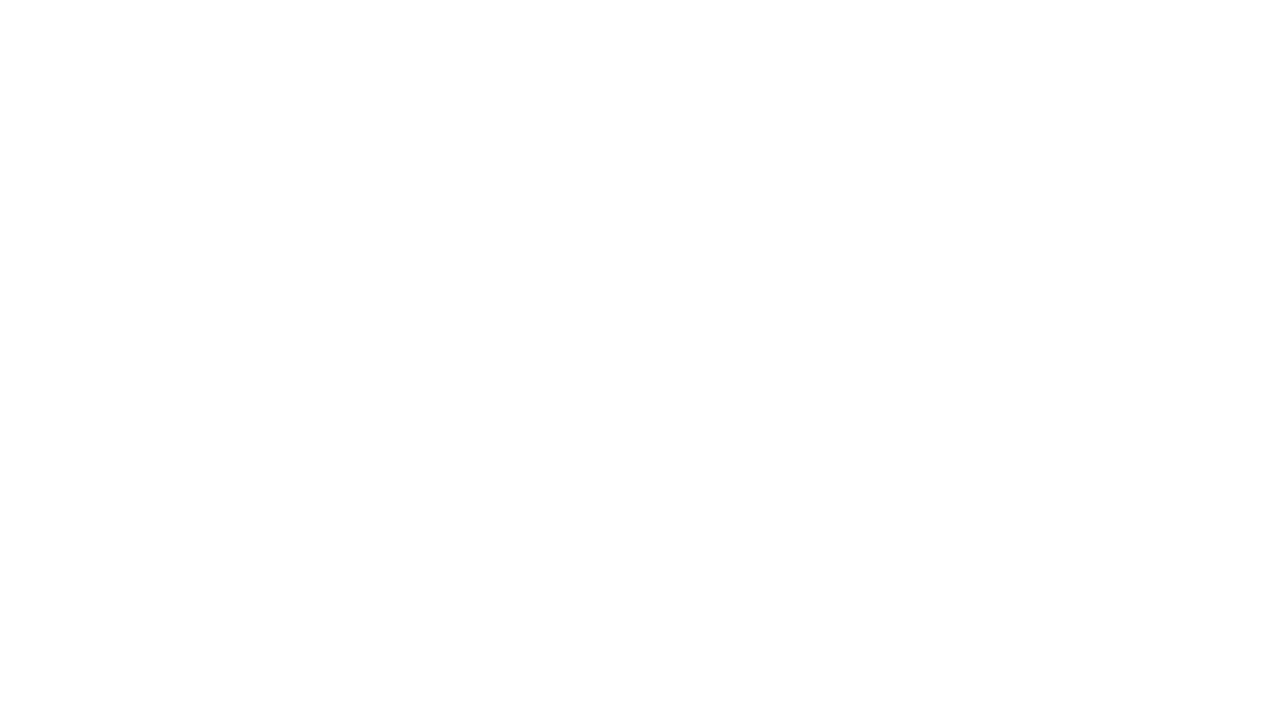
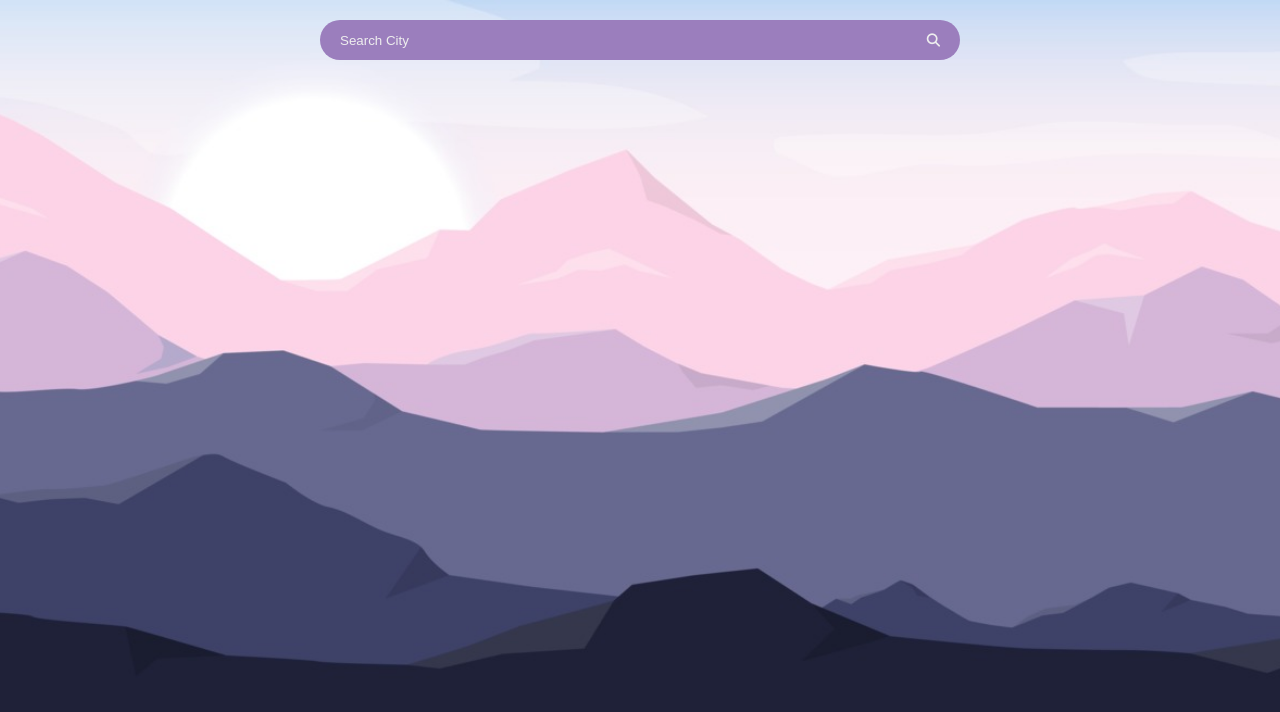
Before and after one commit to mlpasqualoto/Site-Tempo, a plain HTML site: page index.html in a window 1280 px wide. Drawn offline with Linux system fonts and the light colour scheme.

Commit message:
background image e barra de pesquisa

```diff
--- a/index.html
+++ b/index.html
@@ -4,11 +4,22 @@
     <meta charset="UTF-8">
     <meta name="viewport" content="width=device-width, initial-scale=1.0">
     <link rel="stylesheet" href="main.css">
+    <link rel="stylesheet" href="https://cdnjs.cloudflare.com/ajax/libs/font-awesome/6.6.0/css/all.min.css">
     <script src="main.js"></script>
     <title>Weather</title>
 
 </head>
 <body>
+    <div id="main-screen">
+        <header>
+            <div class="input-wrapper">
+                <input type="text" class="input-search" placeholder="Search City" spellcheck="false" autocomplete="off">
+                <button class="btn-search" onclick=""><i class="fa fa-search"></i></button>
+            </div>
+        </header>
+        <main>
 
+        </main>
+    </div>
 </body>
 </html>
--- a/main.css
+++ b/main.css
@@ -0,0 +1,57 @@
+body {
+    padding: 0;
+    margin: 0;
+    font-family: system-ui, -apple-system, BlinkMacSystemFont, 'Segoe UI', Roboto, Oxygen, Ubuntu, Cantarell, 'Open Sans', 'Helvetica Neue', sans-serif;
+    background-image: url(./img/mountain_landscape16_generated.jpg);
+    background-size: cover;
+    background-position: center center;
+}
+
+body * {
+    box-sizing: border-box;
+}
+
+header {
+    width: 100vw;
+    height: 10vh;
+    display: flex;
+    align-items: center;
+    justify-content: center;
+}
+
+.input-wrapper {
+    display: flex;
+    width: 50%;
+    height: 40px;
+    background-color: #9B7EBD;
+    border-radius: 20px;
+}
+
+.input-search::placeholder {
+    color: #EEEEEE;
+}
+
+.input-search {
+    width: 100%;
+    border: none;
+    background-color: transparent;
+    padding: 20px;
+    outline: none;
+}
+
+.btn-search {
+    cursor: pointer;
+    border: none;
+    padding: 0 20px;
+    background-color: transparent;
+}
+
+.fa-search {
+    color: #EEEEEE;
+}
+
+main {
+    width: 100vw;
+    height: 90vh;
+
+}
```
Also changed, not shown: img/mountain_landscape16_generated.jpg (added).
